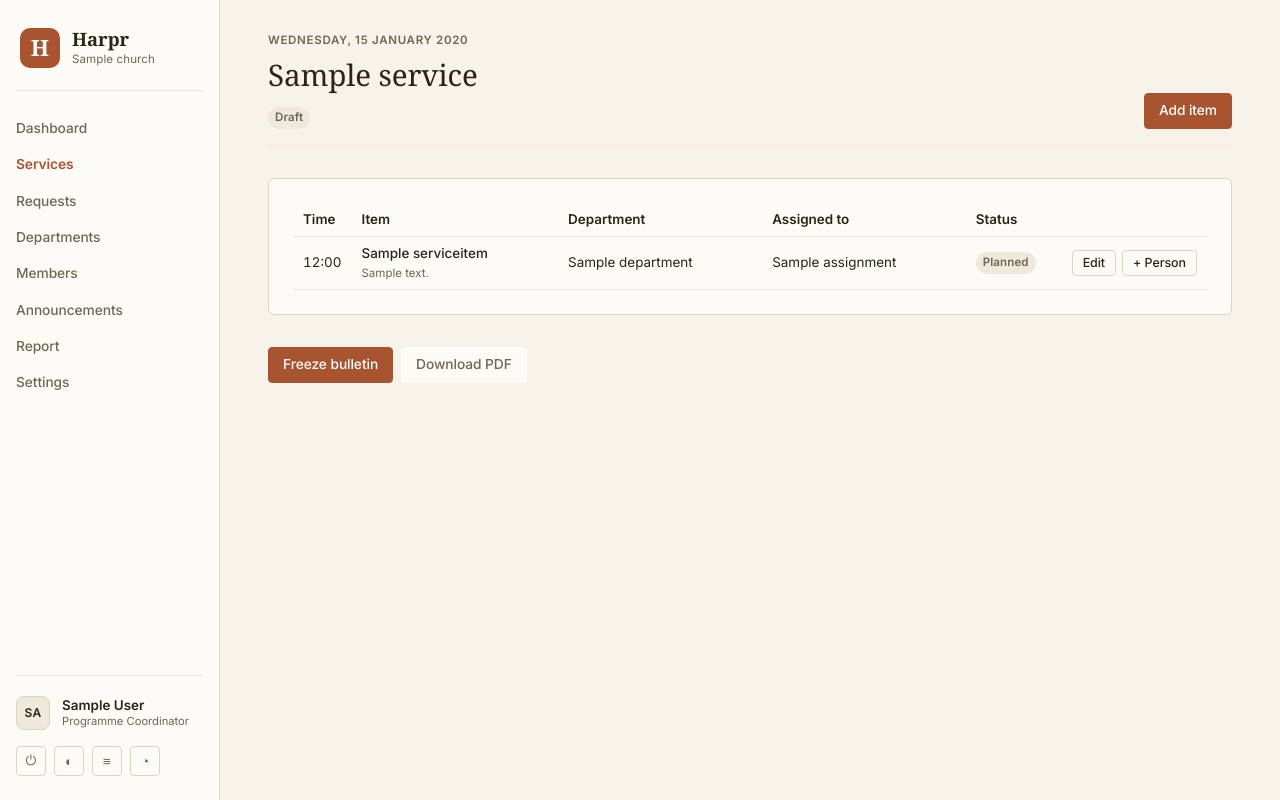
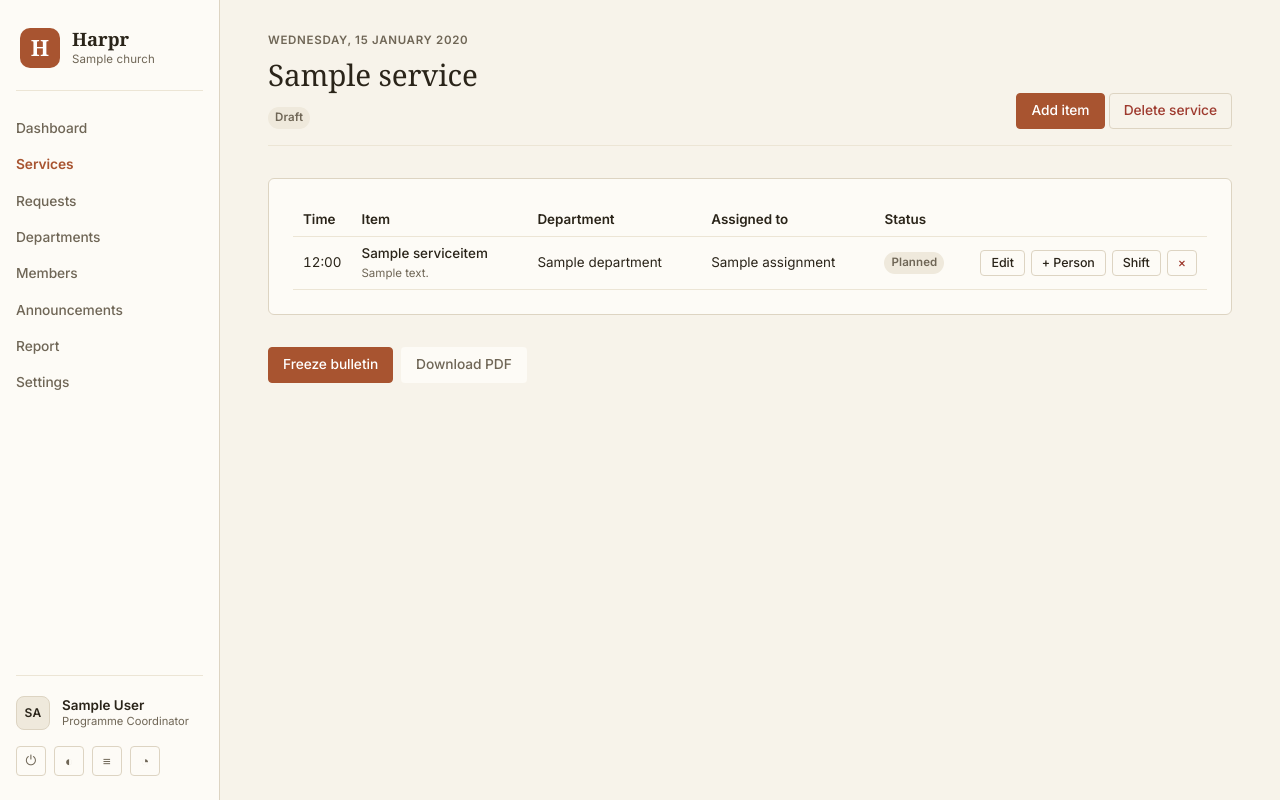
Before and after one commit to milimo-unza/harpr-church, a Django app: page /services/1/ in a window 1280 px wide. Run offline with Django 5.2, Linux system fonts and the light colour scheme; a user stored in the database is signed in; tables that the repository leaves empty hold one stand-in row (values such as "Sample post"); data that the repository does not hold is empty; some libraries are stand-ins or nearby versions.

Commit message:
Freeze actually locks editing; add delete item

```diff
--- a/church/templates/church/requests.html
+++ b/church/templates/church/requests.html
@@ -25,7 +25,10 @@
       <tr class="clickable-row" data-request-id="{{ item.pk }}">
         <td><strong>{{ item.title }}</strong></td>
         <td>{{ item.get_type_display }}</td>
-        <td class="mono">{{ item.created_at|date:"d M Y" }}</td>
+        <td class="mono">
+          {{ item.created_at|date:"d M Y" }}
+          <small class="waiting-badge">{{ item.created_at|timesince }} ago</small>
+        </td>
         <td>{% firstof item.submitter_name item.submitted_by.username "—" %}</td>
         <td><button type="button" class="btn btn-small">Review</button></td>
       </tr>
--- a/church/templates/church/service_detail.html
+++ b/church/templates/church/service_detail.html
@@ -7,7 +7,14 @@
     <h1>{{ service.name }}</h1>
     <span class="status-badge status-{{ service.status }}">{{ service.get_status_display }}</span>
   </div>
-  <button type="button" class="btn btn-primary" data-modal-open="item-create-modal">Add item</button>
+  <div class="button-row">
+    {% if service.status != "frozen" %}
+    <button type="button" class="btn btn-primary" data-modal-open="item-create-modal">Add item</button>
+    <button type="button" class="btn btn-danger" data-modal-open="service-delete-modal">Delete service</button>
+    {% else %}
+    <span class="freeze-lock-note">Frozen. Unfreeze to edit.</span>
+    {% endif %}
+  </div>
 </div>
 
 {% if service.status == "frozen" %}
@@ -43,10 +50,18 @@
         <td><span class="status-badge status-{{ item.status }}">{{ item.get_status_display }}</span></td>
         <td>
           <div class="row-actions-inline">
+            {% if service.status == "frozen" %}
+            <span class="muted" style="font-size:0.78rem;">Locked</span>
+            {% else %}
             <button type="button" class="btn btn-small"
               data-modal-open="item-edit-modal-{{ item.pk }}">Edit</button>
             <button type="button" class="btn btn-small"
               data-modal-open="item-assign-modal-{{ item.pk }}">+ Person</button>
+            <button type="button" class="btn btn-small"
+              data-modal-open="item-shift-modal-{{ item.pk }}">Shift</button>
+            <button type="button" class="btn btn-small btn-danger"
+              data-modal-open="item-delete-modal-{{ item.pk }}">×</button>
+            {% endif %}
           </div>
         </td>
       </tr>
@@ -73,6 +88,25 @@
   <a class="btn btn-ghost"
     href="{% url 'public_bulletin_pdf' service.church.slug service.date.year service.date.month service.date.day %}">Download
     PDF</a>
+</div>
+
+<div class="modal-backdrop" id="service-delete-modal" hidden>
+  <div class="modal modal--narrow" role="dialog" aria-modal="true">
+    <div class="modal-head">
+      <h2>Delete service?</h2>
+      <button type="button" class="icon-btn modal-close" aria-label="Close">✕</button>
+    </div>
+    <div class="modal-body">
+      <p>Deleting <strong>{{ service.name }}</strong> removes all of its items and assignments. This cannot be undone.</p>
+      <form method="post" action="{% url 'service_delete' service.pk %}">
+        {% csrf_token %}
+        <div class="form-actions">
+          <button type="button" class="btn btn-ghost modal-close">Cancel</button>
+          <button type="submit" class="btn btn-danger">Delete service</button>
+        </div>
+      </form>
+    </div>
+  </div>
 </div>
 
 <div class="modal-backdrop" id="item-create-modal" hidden>
@@ -206,6 +240,61 @@
 </div>
 {% endfor %}
 
+{% for item in service.items.all %}
+<div class="modal-backdrop" id="item-shift-modal-{{ item.pk }}" hidden>
+  <div class="modal modal--narrow" role="dialog" aria-modal="true">
+    <div class="modal-head">
+      <h2>Shift times from {{ item.title }}</h2>
+      <button type="button" class="icon-btn modal-close" aria-label="Close">✕</button>
+    </div>
+    <div class="modal-body">
+      <p class="muted" style="margin-top:0;">
+        Everything after this item will shift by the same delay. Locked and
+        already-completed items are left alone.
+      </p>
+      <form method="post" action="{% url 'service_item_recalculate' service.pk item.pk %}">
+        {% csrf_token %}
+        <div class="form-row">
+          <label for="shift-start-{{ item.pk }}">Actual start</label>
+          <input type="datetime-local" name="actual_start" id="shift-start-{{ item.pk }}"
+            value="{{ item.planned_start|date:'Y-m-d\TH:i' }}" required>
+        </div>
+        <div class="form-row">
+          <label for="shift-reason-{{ item.pk }}">Reason</label>
+          <input name="reason" id="shift-reason-{{ item.pk }}"
+            placeholder="e.g. Sermon ran 12 minutes over" required>
+        </div>
+        <div class="form-actions">
+          <button type="button" class="btn btn-ghost modal-close">Cancel</button>
+          <button type="submit" class="btn btn-primary">Shift times</button>
+        </div>
+      </form>
+    </div>
+  </div>
+</div>
+{% endfor %}
+
+{% for item in service.items.all %}
+<div class="modal-backdrop" id="item-delete-modal-{{ item.pk }}" hidden>
+  <div class="modal modal--narrow" role="dialog" aria-modal="true">
+    <div class="modal-head">
+      <h2>Delete {{ item.title }}?</h2>
+      <button type="button" class="icon-btn modal-close" aria-label="Close">✕</button>
+    </div>
+    <div class="modal-body">
+      <p>This removes the item and all its assignments from this service. Cannot be undone.</p>
+      <form method="post" action="{% url 'service_item_delete' service.pk item.pk %}">
+        {% csrf_token %}
+        <div class="form-actions">
+          <button type="button" class="btn btn-ghost modal-close">Cancel</button>
+          <button type="submit" class="btn btn-danger">Delete item</button>
+        </div>
+      </form>
+    </div>
+  </div>
+</div>
+{% endfor %}
+
 <script>
   (function () {
     document.querySelectorAll("[data-modal-open]").forEach(function (btn) {
--- a/church/urls.py
+++ b/church/urls.py
@@ -18,6 +18,7 @@ urlpatterns = [
     path("services/", admin_views.service_list, name="service_list"),
     path("services/new/", admin_views.service_create, name="service_create"),
     path("services/<int:pk>/", admin_views.service_detail, name="service_detail"),
+    path("services/<int:pk>/delete/", admin_views.service_delete, name="service_delete"),
     path("services/<int:pk>/freeze/",
          admin_views.service_freeze, name="service_freeze"),
     path("services/<int:pk>/unfreeze/",
@@ -36,6 +37,11 @@ urlpatterns = [
         "services/<int:pk>/items/<int:item_pk>/recalculate/",
         admin_views.service_item_recalculate,
         name="service_item_recalculate",
+    ),
+    path(
+        "services/<int:pk>/items/<int:item_pk>/delete/",
+        admin_views.service_item_delete,
+        name="service_item_delete",
     ),
     path(
         "services/<int:pk>/items/<int:item_pk>/assignments/new/",
--- a/church/views/admin_views.py
+++ b/church/views/admin_views.py
@@ -61,6 +61,18 @@ def _is_ajax(request):
 def _form_errors_json(form):
     """Flatten Django form errors into {field: [messages]}."""
     return {field: [str(e) for e in errs] for field, errs in form.errors.items()}
+
+
+def _frozen_response(request, service):
+    """Standard response when an action is blocked because the service is frozen."""
+    msg = (
+        f"{service.name} is frozen. Unfreeze it with a reason before "
+        "editing its items."
+    )
+    if _is_ajax(request):
+        return JsonResponse({"ok": False, "errors": {"__all__": [msg]}}, status=400)
+    messages.error(request, msg)
+    return redirect("service_detail", pk=service.pk)
 
 
 @admin_required
@@ -212,6 +224,31 @@ def service_create(request):
 
 
 @admin_required
+@require_POST
+def service_delete(request, pk):
+    """Delete a service. Only allowed when not frozen."""
+    service = get_object_or_404(request.church.services, pk=pk)
+    if service.status == "frozen":
+        messages.error(
+            request,
+            "Unfreeze this service before deleting it.",
+        )
+        return redirect("service_detail", pk=service.pk)
+    name = service.name
+    service.delete()
+    log_action(
+        church=request.church,
+        user=request.user,
+        action="created",
+        details=f"Service deleted: {name}",
+    )
+    if _is_ajax(request):
+        return JsonResponse({"ok": True, "message": f"{name} deleted."})
+    messages.success(request, f"{name} deleted.")
+    return redirect("service_list")
+
+
+@admin_required
 def service_detail(request, pk):
     service = get_object_or_404(
         request.church.services.prefetch_related(
@@ -234,6 +271,8 @@ def service_detail(request, pk):
 @admin_required
 def service_item_create(request, pk):
     service = get_object_or_404(request.church.services, pk=pk)
+    if service.status == "frozen":
+        return _frozen_response(request, service)
     form = ServiceItemForm(request.POST or None, church=request.church)
     if request.method == "POST" and form.is_valid():
         item = form.save(commit=False)
@@ -273,6 +312,8 @@ def service_item_create(request, pk):
 @admin_required
 def service_item_edit(request, pk, item_pk):
     service = get_object_or_404(request.church.services, pk=pk)
+    if service.status == "frozen":
+        return _frozen_response(request, service)
     item = get_object_or_404(service.items, pk=item_pk)
     form = ServiceItemForm(request.POST or None,
                            instance=item, church=request.church)
@@ -309,8 +350,32 @@ def service_item_edit(request, pk, item_pk):
 
 @admin_required
 @require_POST
+def service_item_delete(request, pk, item_pk):
+    service = get_object_or_404(request.church.services, pk=pk)
+    if service.status == "frozen":
+        return _frozen_response(request, service)
+    item = get_object_or_404(service.items, pk=item_pk)
+    title = item.title
+    item.delete()
+    log_action(
+        church=request.church,
+        user=request.user,
+        action="item_edited",
+        details=f"Deleted item: {title} from {service.name}",
+        service=service,
+    )
+    if _is_ajax(request):
+        return JsonResponse({"ok": True, "message": f"{title} deleted."})
+    messages.success(request, f"{title} deleted.")
+    return redirect("service_detail", pk=service.pk)
+
+
+@admin_required
+@require_POST
 def service_item_recalculate(request, pk, item_pk):
     service = get_object_or_404(request.church.services, pk=pk)
+    if service.status == "frozen":
+        return _frozen_response(request, service)
     item = get_object_or_404(service.items, pk=item_pk)
     form = RecalculateForm(request.POST)
     if form.is_valid():
@@ -361,6 +426,8 @@ def service_unfreeze(request, pk):
 @require_POST
 def assignment_create(request, pk, item_pk):
     service = get_object_or_404(request.church.services, pk=pk)
+    if service.status == "frozen":
+        return _frozen_response(request, service)
     item = get_object_or_404(service.items, pk=item_pk)
     form = AssignmentForm(request.POST)
     if form.is_valid():
--- a/static/css/harpr.css
+++ b/static/css/harpr.css
@@ -2082,3 +2082,25 @@ text-align: center;
 background: var(--surface-2);
 color: var(--fg);
 }
+
+/* Waiting time indicator on pending request rows */
+.waiting-badge {
+display: block;
+margin-top: 2px;
+color: var(--warn);
+font-family: var(--font-sans);
+font-size: 0.7rem;
+font-weight: 500;
+letter-spacing: 0.01em;
+}
+
+.freeze-lock-note {
+font-family: var(--font-mono);
+font-size: 0.72rem;
+letter-spacing: 0.08em;
+text-transform: uppercase;
+color: var(--muted-fg);
+padding: 6px 10px;
+border: 1px dashed var(--border);
+border-radius: var(--radius-sm);
+}
```
